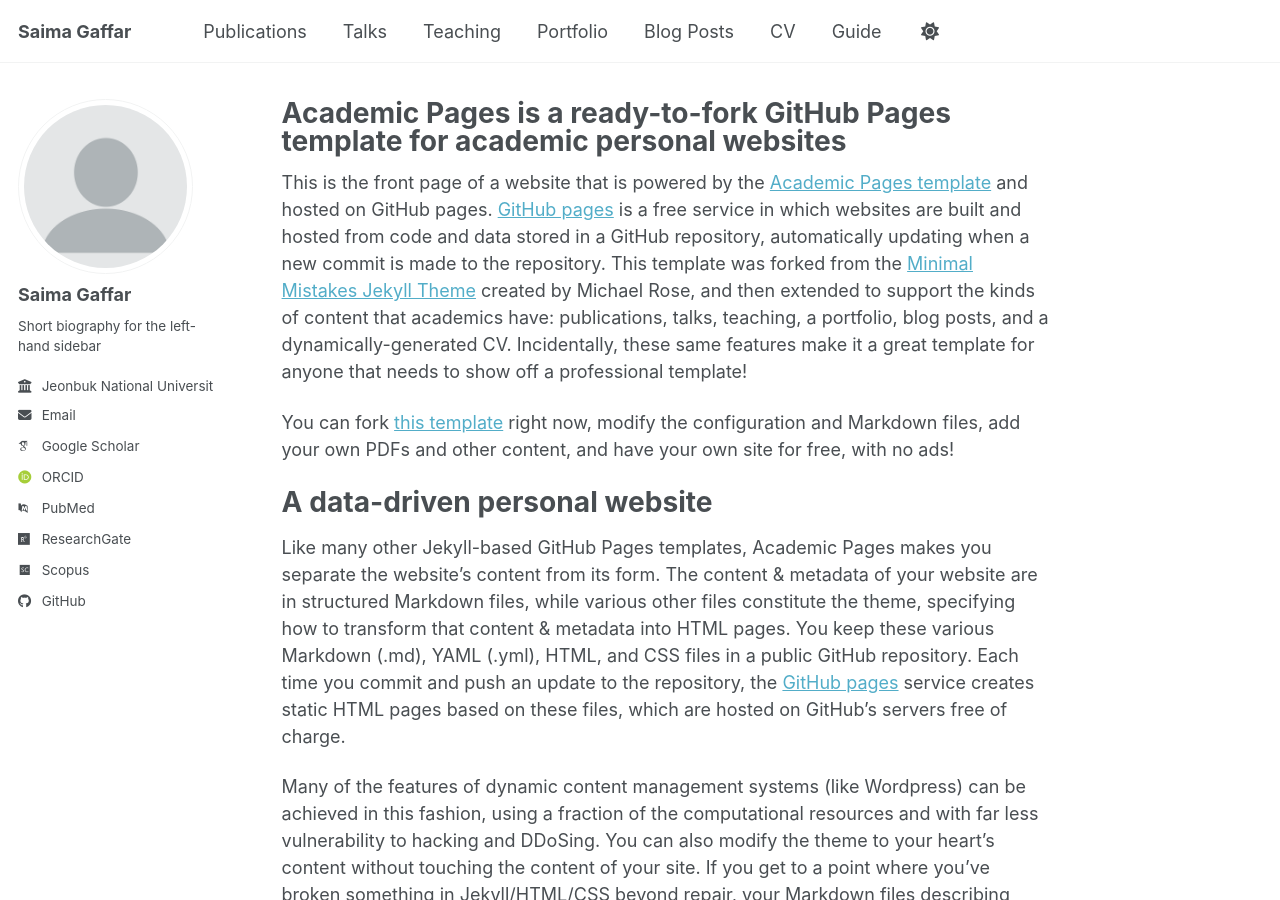
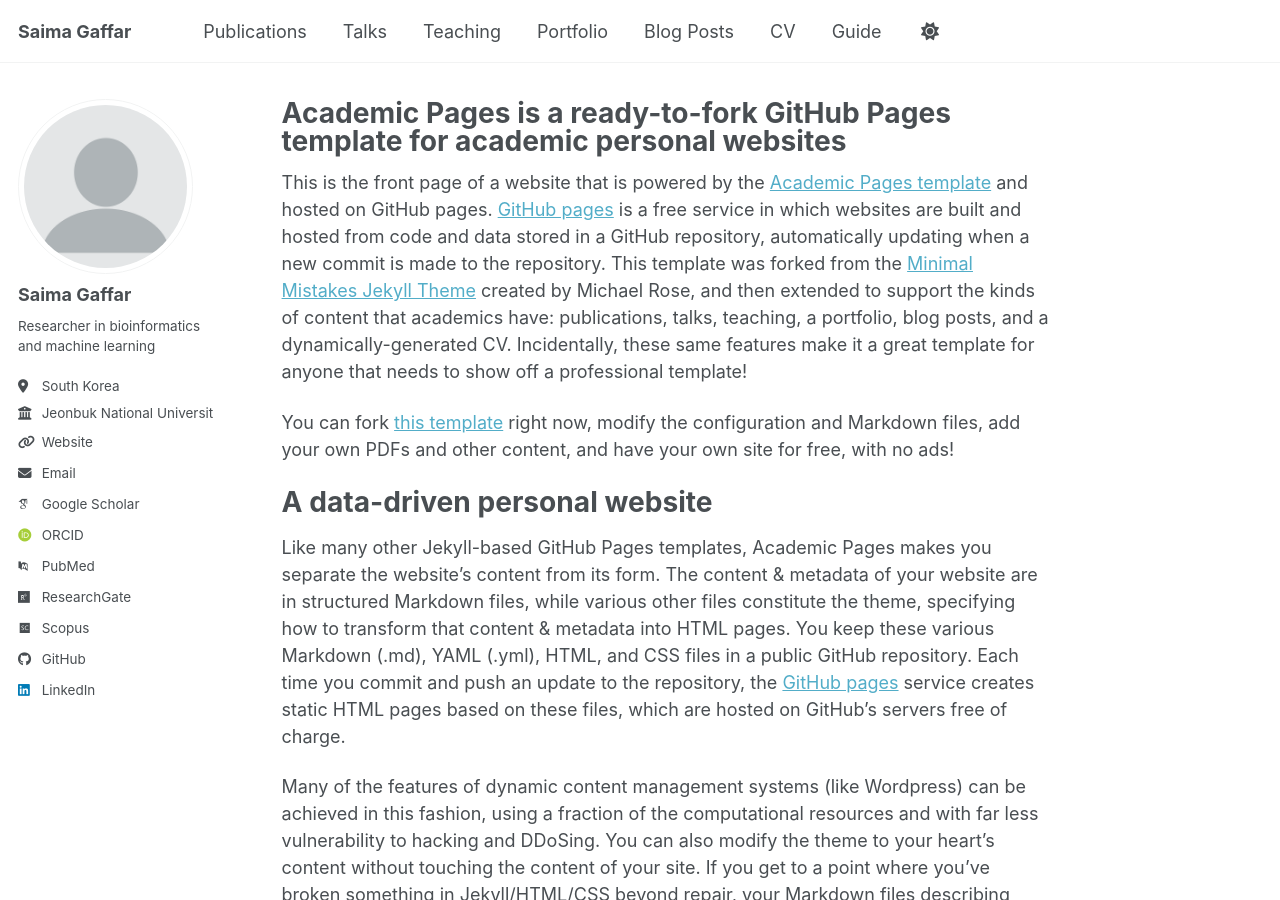
Before and after one commit to Mir-Saima/mir-saima.github.io, a Jekyll site: the page built from _pages/about.md, in a window 1280 px wide and 900 px high. Built offline with Jekyll 4.4.1, drawn with Linux system fonts in a browser that asks for light colours; some web fonts are replaced; a script bundle is joined from its source files by our own code; library files that are not in the unit come from our copies.

Commit message:
Update _config.yml

```diff
--- a/_config.yml
+++ b/_config.yml
@@ -25,10 +25,10 @@ author:
   avatar           : "profile.png"
   name             : "Saima Gaffar"
   pronouns         : # example: "she/her"
-  bio              : "Short biography for the left-hand sidebar"
-  #location         : #"Earth"
+  bio              : "Researcher in bioinformatics and machine learning"
+  location         : "South Korea"
   employer         : "Jeonbuk National University"
-  uri              : # URL
+  uri              : https://mir-saima.github.io
   email            : "saimagaffar@jbnu.ac.kr"
 
   # Academic websites
@@ -65,7 +65,7 @@ author:
   keybase          : # Username
   instagram        : # Username
   lastfm           : # Username
-  linkedin         : # Username
+  linkedin         : saima-mir-094543bb
   mastodon         : # URL
   medium           : # URL
   pinterest        : # Username
```
